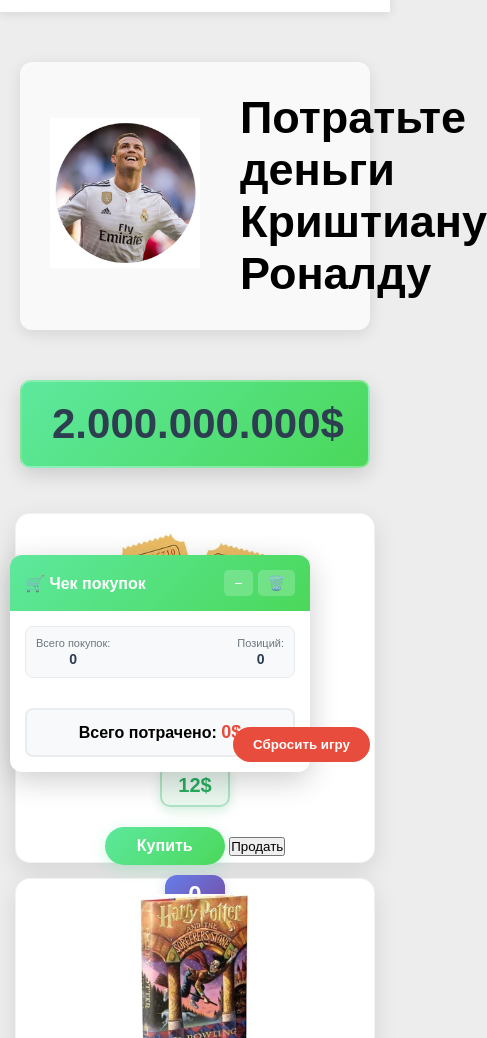
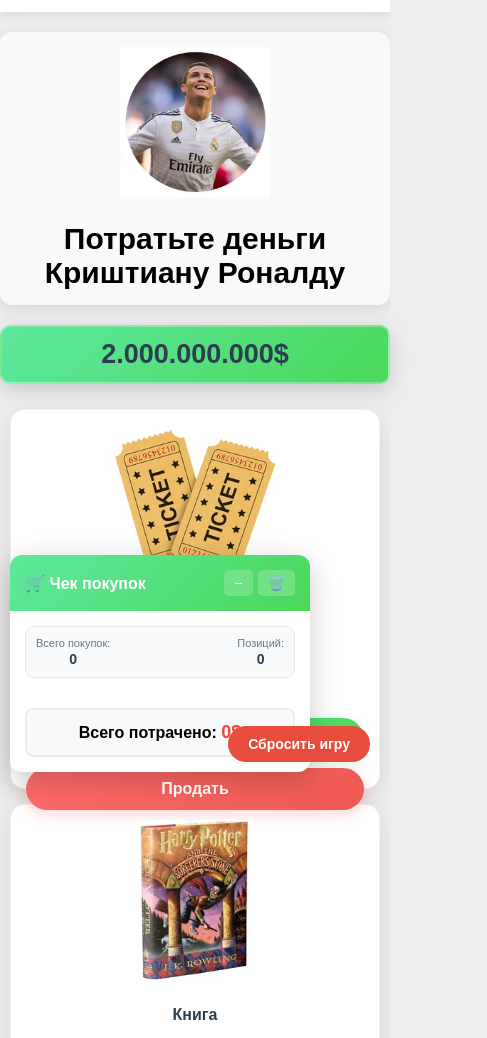
Before and after one commit to SmartMotC/spenndcr7money, a plain HTML site: page index.html in a window 390 px wide. Shown: the part 62-1100 px from the top of the page, 487 px wide, since content can reach past the window. Drawn offline with Linux system fonts and the light colour scheme.

Commit message:
Update style.css

```diff
--- a/style.css
+++ b/style.css
@@ -78,7 +78,7 @@ body {
 
 /* ===== ОБЩИЕ СТИЛИ ДЛЯ КАРТОЧЕК ===== */
 .card {
-    height: 380px;
+    height: 420px;
     background: white;
     border-radius: 15px;
     box-shadow: 0 8px 25px rgba(0, 0, 0, 0.1);
@@ -155,26 +155,64 @@ body {
     box-shadow: 0 4px 12px rgba(39, 174, 96, 0.2);
 }
 
+/* Контейнер для кнопок */
+.buttons-container {
+    display: flex;
+    gap: 10px;
+    margin: 10px 0;
+    width: 100%;
+    justify-content: center;
+}
+
 /* Кнопки купить */
 .card .buy-btn {
     background: linear-gradient(135deg, #5de89e, #4bd85a);
     color: white;
     font-size: 16px;
     font-weight: 600;
-    padding: 10px 25px;
+    padding: 10px 20px;
     border: none;
     border-radius: 25px;
     cursor: pointer;
     transition: all 0.3s ease;
     box-shadow: 0 4px 15px rgba(93, 232, 158, 0.3);
-    margin: 5px 0;
-    min-width: 120px;
+    flex: 1;
+    max-width: 120px;
 }
 
 .card .buy-btn:hover {
     background: linear-gradient(135deg, #4bd88c, #3bc752);
     transform: translateY(-2px);
     box-shadow: 0 6px 20px rgba(93, 232, 158, 0.4);
+}
+
+/* Кнопки продать */
+.card .sell-btn {
+    background: linear-gradient(135deg, #ff6b6b, #ee5a52);
+    color: white;
+    font-size: 16px;
+    font-weight: 600;
+    padding: 10px 20px;
+    border: none;
+    border-radius: 25px;
+    cursor: pointer;
+    transition: all 0.3s ease;
+    box-shadow: 0 4px 15px rgba(255, 107, 107, 0.3);
+    flex: 1;
+    max-width: 120px;
+}
+
+.card .sell-btn:hover {
+    background: linear-gradient(135deg, #ff5252, #e53935);
+    transform: translateY(-2px);
+    box-shadow: 0 6px 20px rgba(255, 107, 107, 0.4);
+}
+
+.card .sell-btn:disabled {
+    background: #cccccc;
+    cursor: not-allowed;
+    transform: none;
+    box-shadow: none;
 }
 
 /* Количество товаров */
@@ -263,13 +301,29 @@ body {
 }
 
 @media (max-width: 768px) {
+    .feature-block {
+        flex-direction: column;
+        text-align: center;
+        gap: 20px;
+        font-size: 24px;
+        margin: 30px auto;
+        padding: 20px;
+    }
+
+    .feature-block2 {
+        font-size: 22px;
+        margin: 20px auto;
+        padding: 15px 20px;
+    }
+
     .products-container {
         grid-template-columns: repeat(auto-fill, minmax(250px, 1fr));
         gap: 15px;
+        padding: 10px;
     }
 
     .card {
-        height: 350px;
+        height: 400px;
         padding: 15px;
     }
 
@@ -279,6 +333,51 @@ body {
 
     .card .price {
         font-size: 20px;
+    }
+
+    .buttons-container {
+        flex-direction: column;
+        gap: 8px;
+    }
+
+    .card .buy-btn,
+    .card .sell-btn {
+        max-width: 100%;
+        padding: 12px 20px;
+    }
+}
+
+@media (max-width: 480px) {
+    .feature-block {
+        font-size: 20px;
+        margin: 20px auto;
+        padding: 15px;
+    }
+
+    .feature-block2 {
+        font-size: 18px;
+        margin: 15px auto;
+        padding: 12px 15px;
+    }
+
+    .products-container {
+        grid-template-columns: 1fr;
+        gap: 15px;
+        padding: 10px;
+    }
+
+    .card {
+        height: 380px;
+    }
+
+    .card h3 {
+        font-size: 16px;
+        min-height: 40px;
+    }
+
+    .footer-content {
+        grid-template-columns: 1fr;
+        gap: 30px;
     }
 }
 
@@ -516,7 +615,8 @@ body {
     75% { transform: translateX(5px); }
 }
 
-.card .buy-btn:active {
+.card .buy-btn:active,
+.card .sell-btn:active {
     transform: scale(0.95);
 }
 
@@ -540,3 +640,12 @@ body {
     background: #c0392b;
     transform: translateY(-2px);
 }
+
+@media (max-width: 768px) {
+    .reset-button {
+        bottom: 70px;
+        right: 10px;
+        padding: 8px 16px;
+        font-size: 14px;
+    }
+}
```
